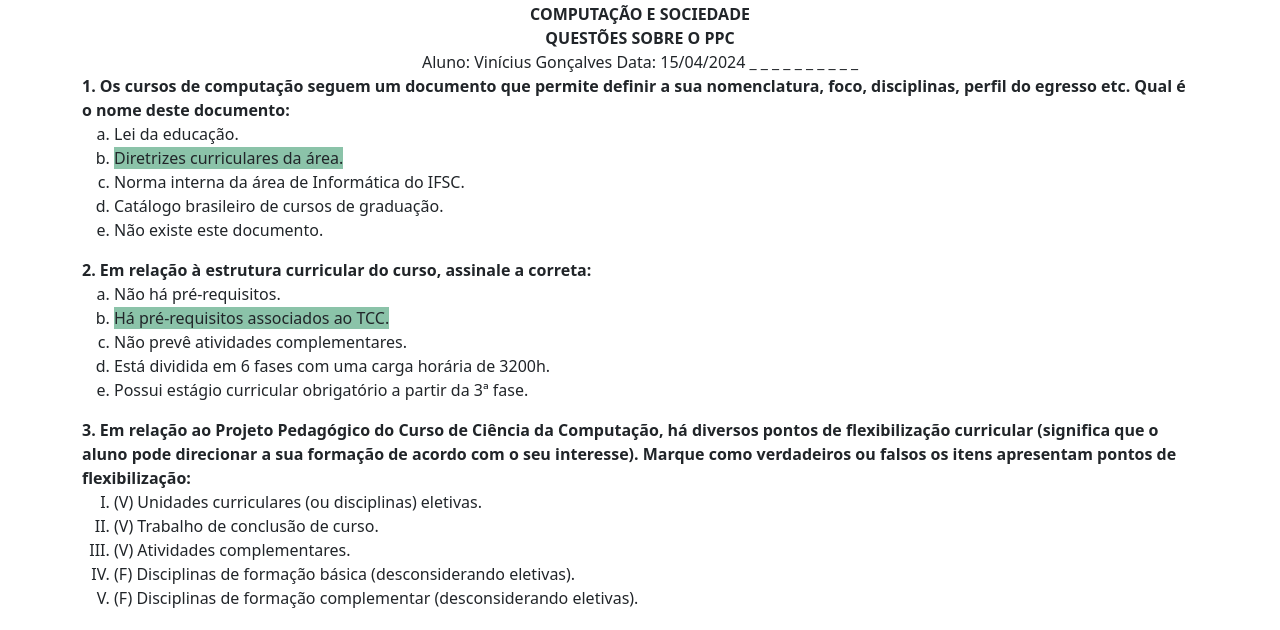
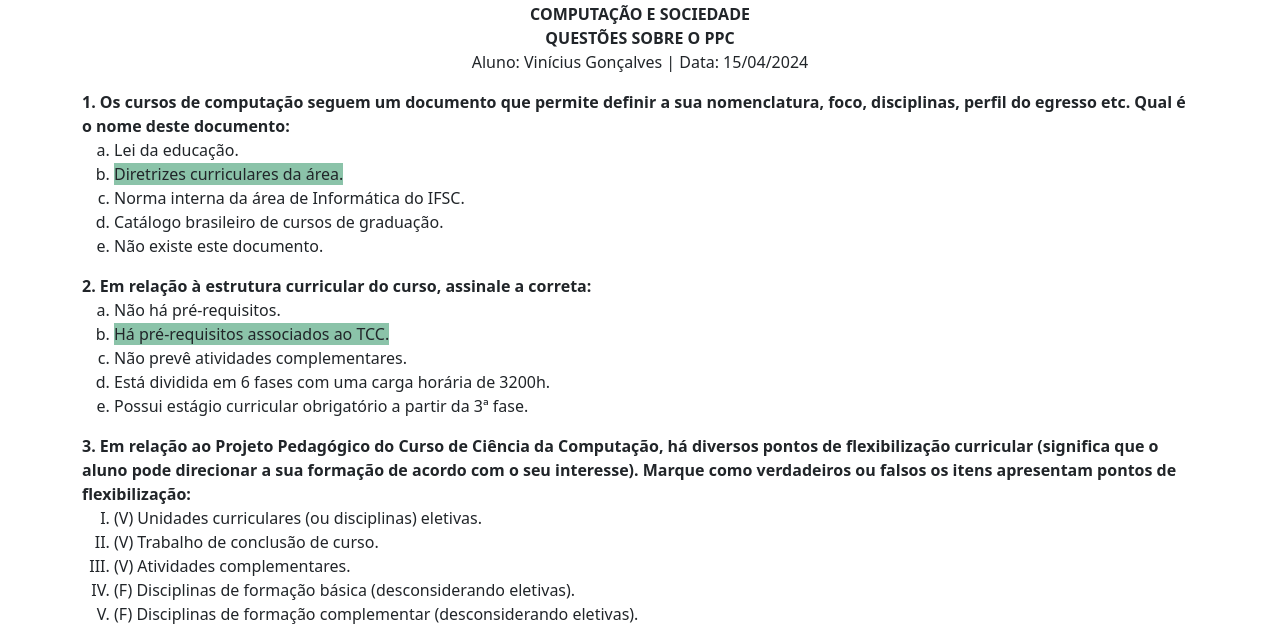
Before and after one commit to ViniciusAndreGoncalves/Atividades-C.S, a plain HTML site: page Pagina-PPC/index.html in a window 1280 px wide. Shown: the part 142-772 px from the top of the page. Drawn offline with nearby package versions, Linux system fonts and the light colour scheme.

Commit message:
Correção 2

```diff
--- a/Pagina-PPC/index.html
+++ b/Pagina-PPC/index.html
@@ -32,15 +32,15 @@
             <div><strong>COMPUTAÇÃO E SOCIEDADE</strong></div>
             <div><strong>QUESTÕES SOBRE O PPC</strong></div>
         </div>
-        <div class="text-center">
+        <div  class="text-center mb-3">
             <span>
                 Aluno:
                 Vinícius Gonçalves
-
+|
             </span>
             <span>
                 Data:
-                15/04/2024 _ _ _ _ _ _ _ _ _ _
+                15/04/2024
             </span>
         </div>
         <div>
```
